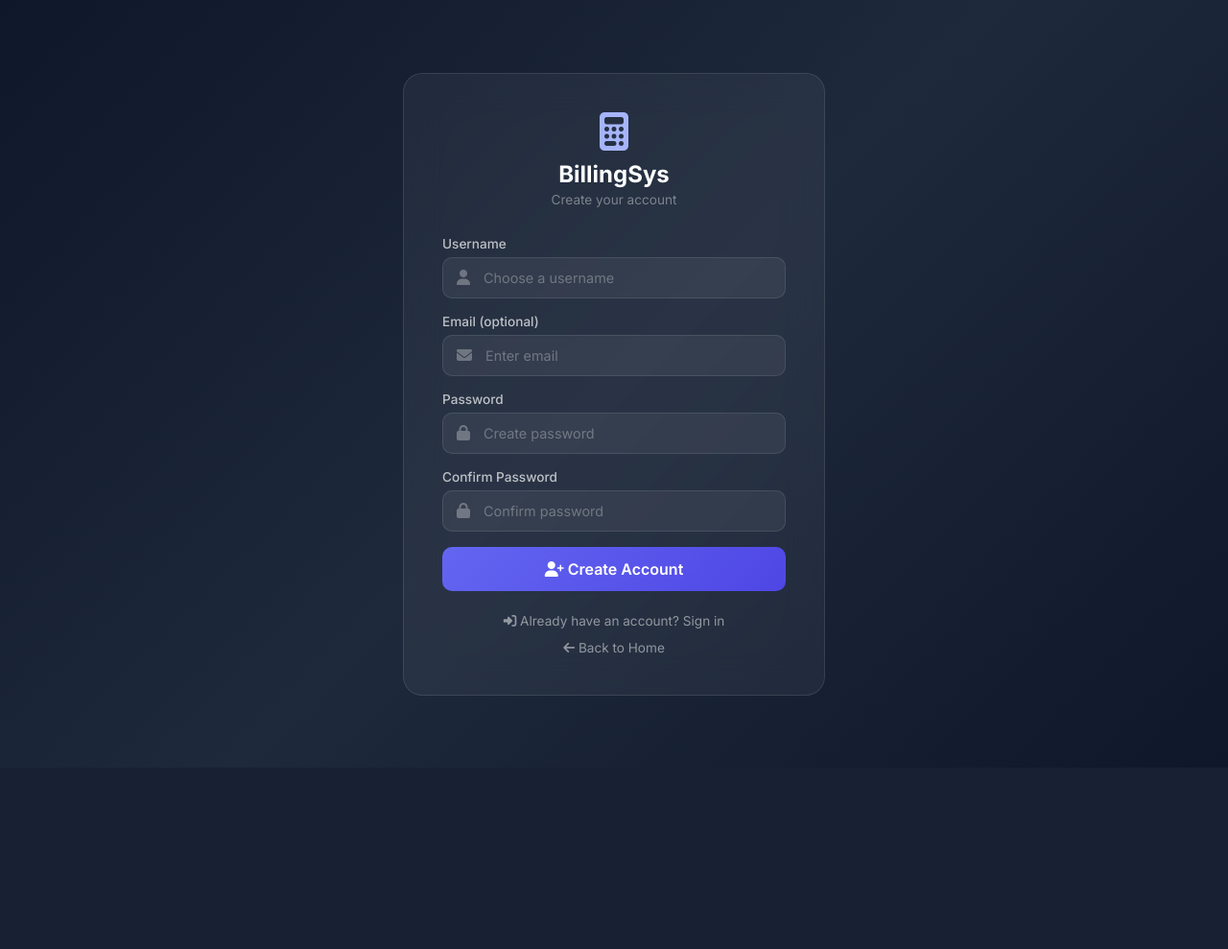
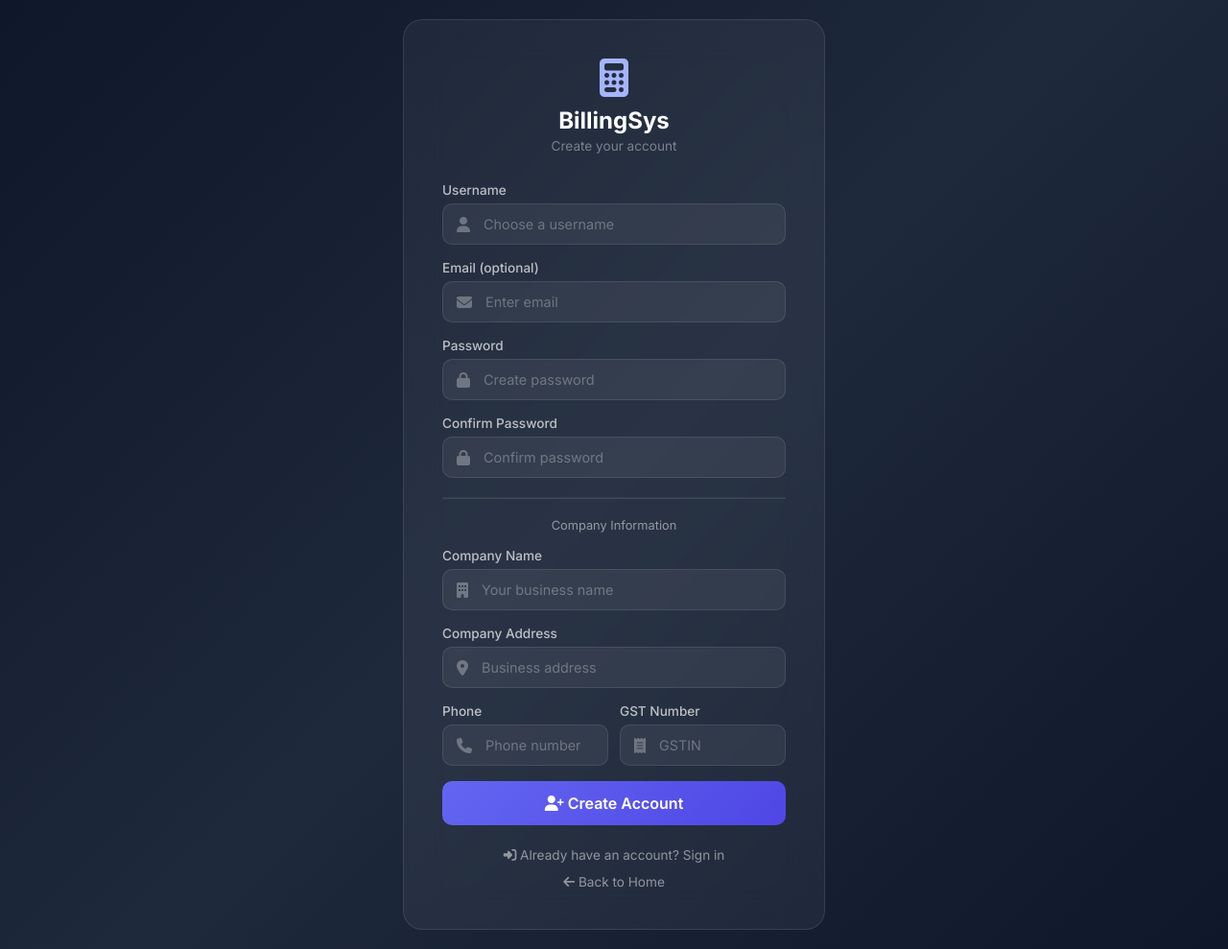
Before and after one commit to Rayapparaju/billing_system, a Django app: page /register/ in a window 1280 px wide. Shown: the whole page at 96% size. Before the commit the page ends 725 px from the top, so only its background shows below. Run offline with Django 5.2, Linux system fonts and the light colour scheme; parts of the project's set-up code (start-up, migrations or seed data) failed here and were passed over.

Commit message:
Add Company model, registration with company fields, company settings page, dynamic invoice print

```diff
--- a/accounts/admin.py
+++ b/accounts/admin.py
@@ -1 +1,4 @@
 from django.contrib import admin
+from .models import Company
+
+admin.site.register(Company)
--- a/accounts/urls.py
+++ b/accounts/urls.py
@@ -8,5 +8,6 @@ urlpatterns = [
     path('login/', views.login_view, name='login'),
     path('register/', views.register_view, name='register'),
     path('setup/', views.setup_view, name='setup'),
+    path('company/', views.company_view, name='company'),
     path('logout/', views.logout_view, name='logout'),
 ]
--- a/accounts/views.py
+++ b/accounts/views.py
@@ -1,9 +1,11 @@
 from django.shortcuts import render, redirect
 from django.contrib.auth import authenticate, login, logout
 from django.contrib.auth.models import User
+from django.contrib.auth.decorators import login_required
 from django.contrib import messages
 from django.core.management import call_command
 from io import StringIO
+from .models import Company
 
 def home(request):
     return render(request, 'home.html')
@@ -27,6 +29,10 @@ def register_view(request):
         email = request.POST.get('email', '').strip()
         password = request.POST.get('password', '')
         confirm = request.POST.get('confirm', '')
+        company_name = request.POST.get('company_name', '').strip() or 'My Company'
+        company_address = request.POST.get('company_address', '').strip()
+        company_phone = request.POST.get('company_phone', '').strip()
+        company_gst = request.POST.get('company_gst', '').strip()
         if not username or not password:
             messages.error(request, 'Username and password are required.')
         elif password != confirm:
@@ -35,10 +41,30 @@ def register_view(request):
             messages.error(request, 'Username already taken.')
         else:
             user = User.objects.create_user(username=username, email=email, password=password)
+            Company.objects.create(
+                user=user, name=company_name,
+                address=company_address, phone=company_phone,
+                gst_number=company_gst, email=email,
+            )
             login(request, user)
             messages.success(request, f'Welcome {username}! Account created.')
             return redirect('dashboard:home')
     return render(request, 'accounts/register.html')
+
+@login_required
+def company_view(request):
+    company, _ = Company.objects.get_or_create(user=request.user, defaults={'name': 'My Company'})
+    if request.method == 'POST':
+        company.name = request.POST.get('name', company.name)
+        company.address = request.POST.get('address', '')
+        company.phone = request.POST.get('phone', '')
+        company.email = request.POST.get('email', '')
+        company.gst_number = request.POST.get('gst_number', '')
+        company.website = request.POST.get('website', '')
+        company.save()
+        messages.success(request, 'Company details updated.')
+        return redirect('accounts:company')
+    return render(request, 'accounts/company.html', {'company': company})
 
 def setup_view(request):
     if User.objects.filter(is_superuser=True).exists():
--- a/sales/views.py
+++ b/sales/views.py
@@ -98,7 +98,10 @@ def sale_detail(request, pk):
 def sale_print(request, pk):
     invoice = get_object_or_404(SaleInvoice.objects.select_related('customer'), pk=pk)
     items = SaleItem.objects.filter(invoice=invoice).select_related('product')
-    return render(request, 'sales/sale_print.html', {'invoice': invoice, 'items': items})
+    company = None
+    if hasattr(request.user, 'company'):
+        company = request.user.company
+    return render(request, 'sales/sale_print.html', {'invoice': invoice, 'items': items, 'company': company})
 
 @login_required
 def sale_delete(request, pk):
--- a/templates/accounts/register.html
+++ b/templates/accounts/register.html
@@ -93,6 +93,26 @@
           <label>Confirm Password</label>
           <div class="input-wrap"><i class="fas fa-lock"></i><input type="password" name="confirm" placeholder="Confirm password" required></div>
         </div>
+        <hr style="border-color:rgba(255,255,255,.1);margin:20px 0;">
+        <p style="color:rgba(255,255,255,.5);font-size:0.8rem;margin-bottom:16px;text-align:center;">Company Information</p>
+        <div class="form-group">
+          <label>Company Name</label>
+          <div class="input-wrap"><i class="fas fa-building"></i><input type="text" name="company_name" placeholder="Your business name"></div>
+        </div>
+        <div class="form-group">
+          <label>Company Address</label>
+          <div class="input-wrap"><i class="fas fa-map-marker-alt"></i><input type="text" name="company_address" placeholder="Business address"></div>
+        </div>
+        <div style="display:grid;grid-template-columns:1fr 1fr;gap:12px;">
+          <div class="form-group">
+            <label>Phone</label>
+            <div class="input-wrap"><i class="fas fa-phone"></i><input type="text" name="company_phone" placeholder="Phone number"></div>
+          </div>
+          <div class="form-group">
+            <label>GST Number</label>
+            <div class="input-wrap"><i class="fas fa-receipt"></i><input type="text" name="company_gst" placeholder="GSTIN"></div>
+          </div>
+        </div>
         <button type="submit" class="btn-register"><i class="fas fa-user-plus"></i> Create Account</button>
       </form>
       <div class="auth-footer">
--- a/templates/base.html
+++ b/templates/base.html
@@ -79,6 +79,9 @@
           <i class="fas fa-user-check"></i> Creditors
         </a>
         <div class="menu-label">Account</div>
+        <a href="{% url 'accounts:company' %}" class="{% if 'company' in request.resolver_match.view_name %}active{% endif %}">
+          <i class="fas fa-building"></i> Company Settings
+        </a>
         <a href="{% url 'accounts:logout' %}">
           <i class="fas fa-sign-out-alt"></i> Logout
         </a>
--- a/templates/sales/sale_print.html
+++ b/templates/sales/sale_print.html
@@ -53,9 +53,9 @@
   <div class="invoice-box">
     <div class="invoice-header">
       <div class="company">
-        <h2>Goutham Enterprise</h2>
-        <p>Your Business Address, City, State - 000000</p>
-        <p>GST: 00AAAAA0000A0Z0 | Phone: +91 9876543210</p>
+        <h2>{{ company.name|default:'Goutham Enterprise' }}</h2>
+        <p>{{ company.address|default:'Your Business Address' }}</p>
+        <p>{% if company.gst_number %}GST: {{ company.gst_number }} | {% endif %}Phone: {{ company.phone|default:'+91 0000000000' }}{% if company.email %} | {{ company.email }}{% endif %}</p>
       </div>
       <div class="invoice-info">
         <h3>TAX INVOICE</h3>
```
Also changed, not shown: accounts/models.py (+13 -0 lines), templates/accounts/company.html (added, +42 -0 lines), accounts/migrations/0001_initial.py (added).
